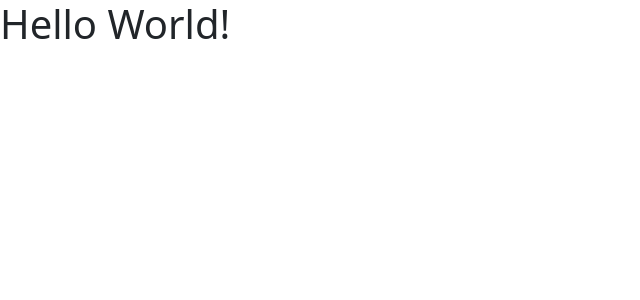
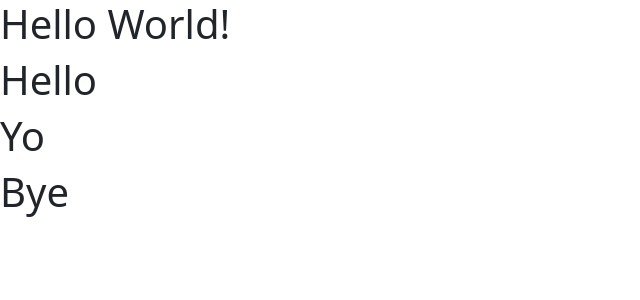
Before and after one commit to 2206-FSA-Group2/GraceShopperFrontend, a React (Create React App) app: page / in a window 1280 px wide. Shown: the top 300 px of the page, without its empty margins (0-640 px from the left). Built offline with nearby package versions, Linux system fonts and the light colour scheme.

Commit message:
homepage filler

```diff
--- a/src/components/Homepage/Homepage.js
+++ b/src/components/Homepage/Homepage.js
@@ -3,9 +3,22 @@ import  React  from "react";
 
 const Homepage = () => {
 
+    return (
+        <div>
+            <h1>Hello World!</h1>
+        <div>
+            <h1>Hello</h1>
+        </div>
 
-    return (
-        <h1>Hello World!</h1>
+        <div>
+            <h1>Yo</h1>
+        </div>
+
+        <div>
+            <h1>Bye</h1>
+        </div>
+
+        </div>
         )
 }
 
```
